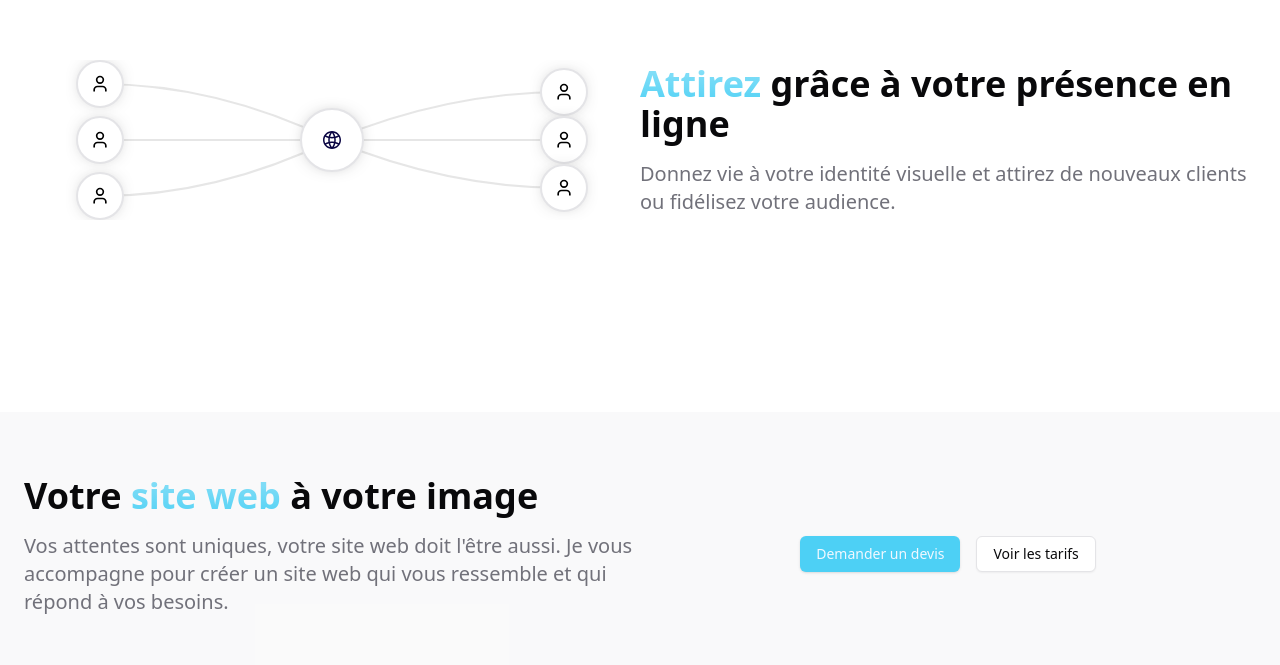
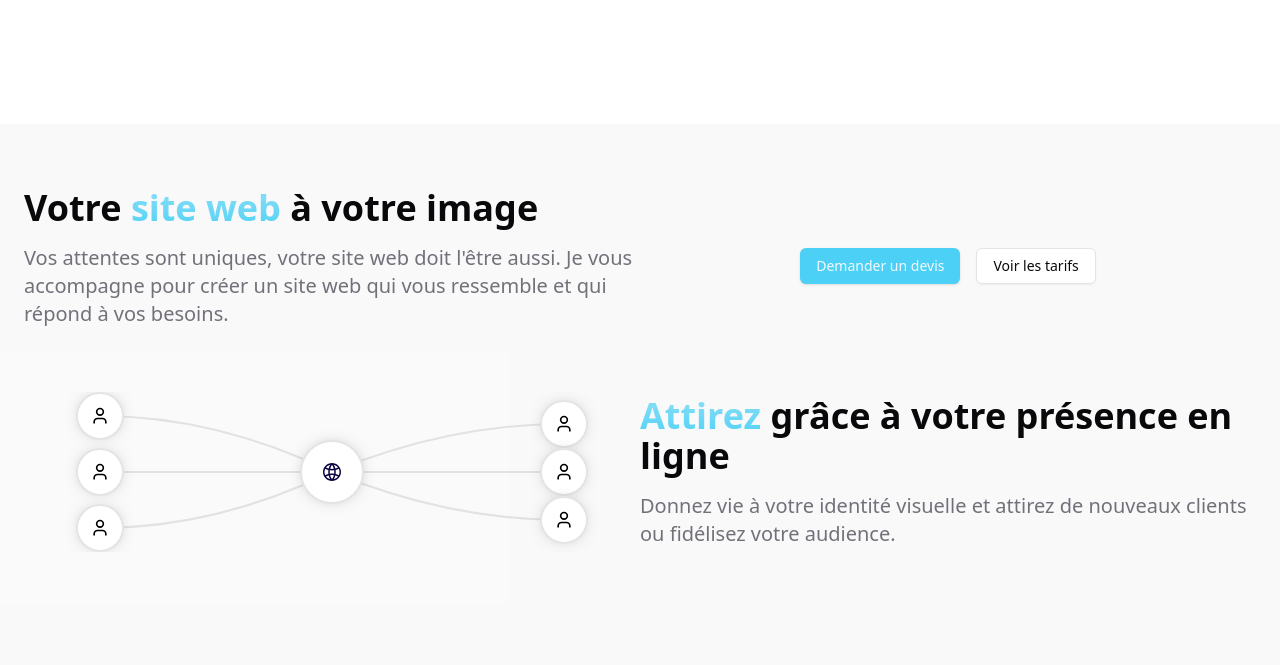
Before and after one commit to DopeCloudd/portfolio_freelance_react, a React (Vite) app: page / in a window 1280 px wide. Shown: the part 3715-4380 px from the top of the page. Built offline with nearby package versions, Linux system fonts and the light colour scheme.

Commit message:
chore: remove marketing due to change

```diff
--- a/src/App.tsx
+++ b/src/App.tsx
@@ -8,7 +8,6 @@ import { Portfolio } from "@/components/Portfolio";
 import { Pricing } from "@/components/Pricing";
 import { Services } from "@/components/Services";
 import { Statistics } from "@/components/Statistics";
-import { Marketing } from "@/components/Marketing";
 import { Reviews } from "@/components/Reviews";
 import "./app.css";
 
@@ -21,7 +20,6 @@ function App() {
       <Statistics />
       <Services />
       <Portfolio />
-      <Marketing />
       <Cta />
       <Pricing />
       <FAQ />
```
